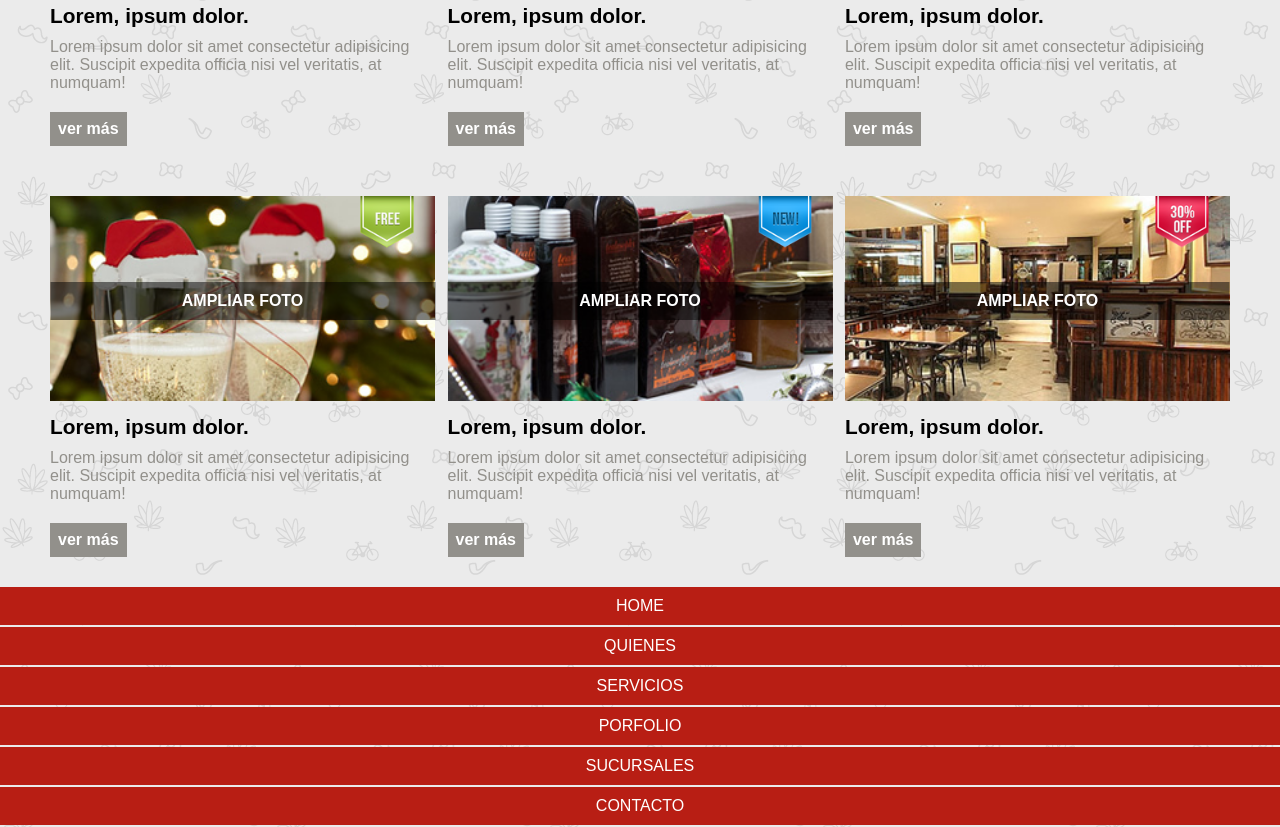
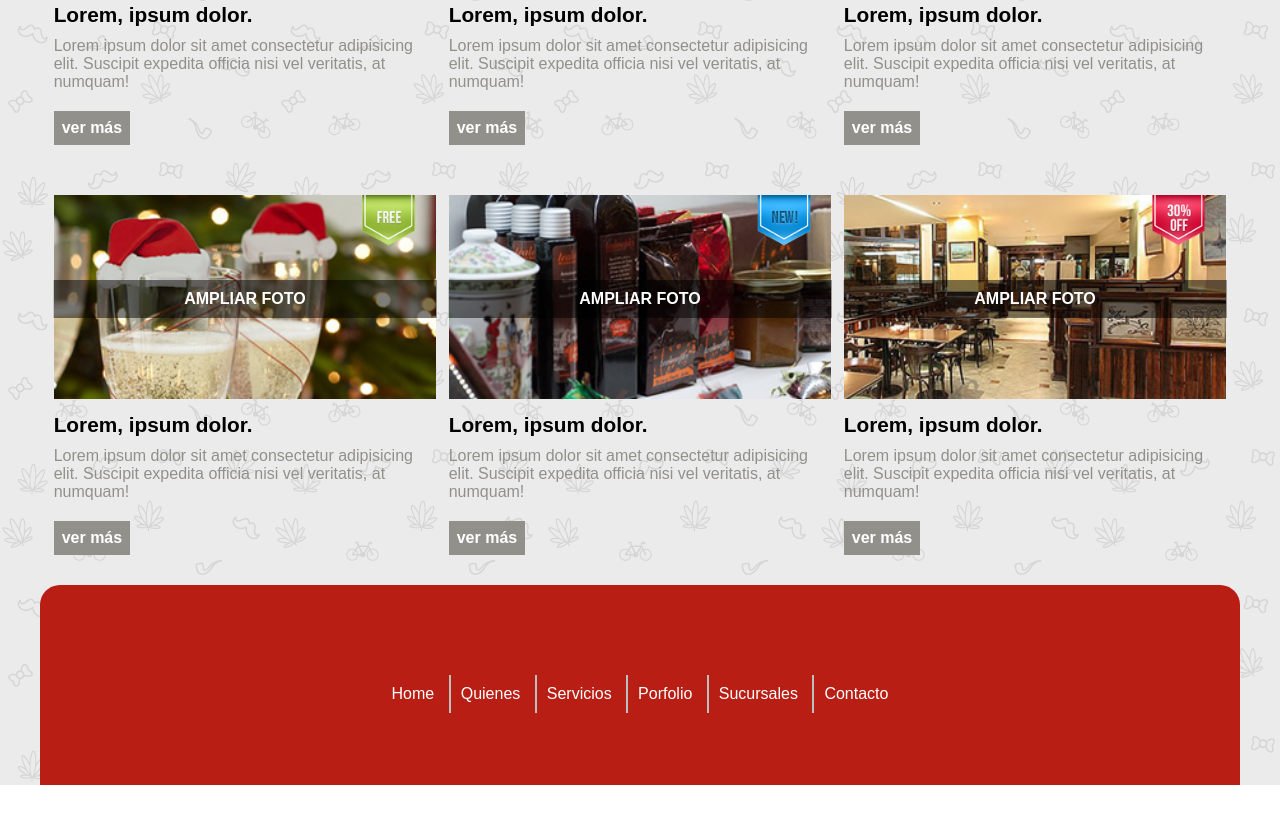
Before and after one commit to Richona/Kitchening, a website: page views/home.html in a window 1280 px wide. Shown: the part 937-1764 px from the top of the page. After the commit the page ends 1722 px from the top, so only its background shows below. Drawn offline with Linux system fonts and the light colour scheme.

Commit message:
desktop completed

```diff
--- a/public/css/footer.css
+++ b/public/css/footer.css
@@ -1,11 +1,11 @@
-footer{
+.footer__nav{
     text-align: center;
+    max-width: 1200px;
 }
 .footer__nav ul li{
     background-color: var(--colorRojo);
     padding: 10px;
     margin-bottom: 2px;
-    text-transform: uppercase;
 }
 
 /* MEDIA QUERY | TABLET | 768px */
@@ -15,5 +15,27 @@ footer{
 
 /* MEDIA QUERY | DESKTOP | 1200px */
 @media (min-width: 1200px){
+    footer{
+        text-align: center;
 
+    }
+    .footer__nav{
+        background-color: var(--colorRojo);
+        border-start-end-radius: 20px;
+        border-start-start-radius: 20px;
+
+        display: inline-block;
+        width: 1200px;
+        height: 200px;
+    }
+    .footer__nav ul li{
+        border-left: 2px solid var(--colorGrisClaro);
+
+        display: inline-block;
+
+        margin-top: 90px;
+    }
+    .footer__nav .solito-sin-bordeizq{
+        border-left: none;
+    }
 }
--- a/public/css/home.css
+++ b/public/css/home.css
@@ -93,7 +93,7 @@ body {
         display: inline-block;
     }
     .home__section__product{
-        width: 385px;
+        width: 382.6px;
         display: inline-block;
 
         text-align: left;
--- a/views/home.html
+++ b/views/home.html
@@ -107,12 +107,12 @@
     <footer>
         <nav class="footer__nav">
             <ul>
-                <li><a href="">home</a></li>
-                <li><a href="">quienes</a></li>
-                <li><a href="">servicios</a></li>
-                <li><a href="">porfolio</a></li>
-                <li><a href="">sucursales</a></li>
-                <li><a href="">contacto</a></li>
+                <li class="solito-sin-bordeizq"><a href="">Home</a></li>
+                <li><a href="">Quienes</a></li>
+                <li><a href="">Servicios</a></li>
+                <li><a href="">Porfolio</a></li>
+                <li><a href="">Sucursales</a></li>
+                <li><a href="">Contacto</a></li>
             </ul>
         </nav>
     </footer>
```
